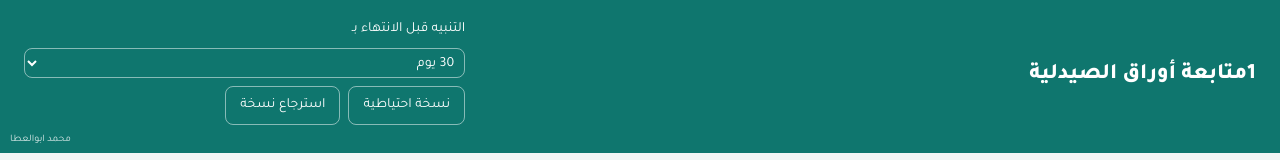
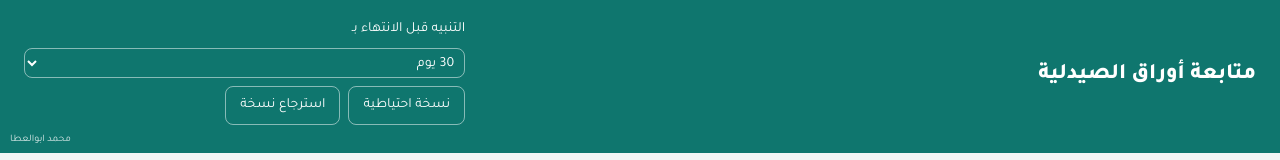
Before and after one commit to abalatta/pharmacy-docs, a plain HTML site: page index.html in a window 1280 px wide. Shown: the top 160 px of the page. Drawn offline with Linux system fonts and the light colour scheme.

Commit message:
Update index.html

```diff
--- a/index.html
+++ b/index.html
@@ -82,7 +82,7 @@ label{display:grid;gap:4px;font-size:14px;color:var(--mute)}
 <body>
 <header>
   <span class="by">محمد ابوالعطا</span>
-  <div><div id="pinfo"></div><h1>1متابعة أوراق الصيدلية</h1></div>
+  <div><div id="pinfo"></div><h1>متابعة أوراق الصيدلية</h1></div>
   <div class="hbar">
     <span>التنبيه قبل الانتهاء بـ</span>
     <select id="days"><option value="7">7 أيام</option><option value="15">15 يوم</option><option value="30">30 يوم</option><option value="60">60 يوم</option><option value="90">90 يوم</option></select>
```
